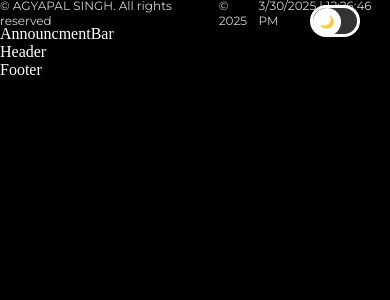
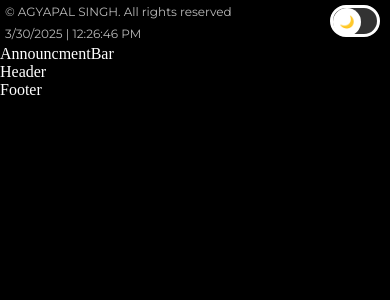
Before and after one commit to AgyapalSingh/next-portfolio, a Next.js app: page / in a window 390 px wide. Shown: the top 300 px of the page. Built offline with nearby package versions, Linux system fonts and the light colour scheme.

Commit message:
Mobile CSS updated for Copyright

```diff
--- a/app/components/HeaderComponents/CopyRight.jsx
+++ b/app/components/HeaderComponents/CopyRight.jsx
@@ -16,7 +16,7 @@ const CopyRight = () => {
   return (
     <div className="ag-copy-right">
       <p>© AGYAPAL SINGH. All rights reserved</p>
-      <p>© {new Date().getFullYear()}</p>
+
       <p>
         {dateTime.toLocaleDateString()} | {dateTime.toLocaleTimeString()}
       </p>
--- a/app/globals.css
+++ b/app/globals.css
@@ -1,13 +1,13 @@
 :root {
   --bg-color: #000000;
   --text-color: #ffffff;
-  --hover-color: #d3d3d3;
+  --hover-color: #bababa;
 }
 
 .light-theme {
   --bg-color: #ffffff;
   --text-color: #000000;
-  --hover-color: #555555;
+  --hover-color: #4b4b4b;
 }
 
 * {
@@ -36,7 +36,7 @@ button:hover {
   cursor: pointer;
   position: fixed;
   top: 5px;
-  right: 30px;
+  right: 10px;
 }
 
 .toggle-track {
@@ -87,3 +87,13 @@ button:hover {
   font-size: 12px;
   color: var(--hover-color);
 }
+
+@media screen and (max-width: 768px) {
+  .ag-copy-right {
+    flex-direction: column;
+    align-items: start;
+    font-family: var(--font-montserrat), sans-serif;
+    height: 45px;
+    padding-left: 5px;
+  }
+}
```
